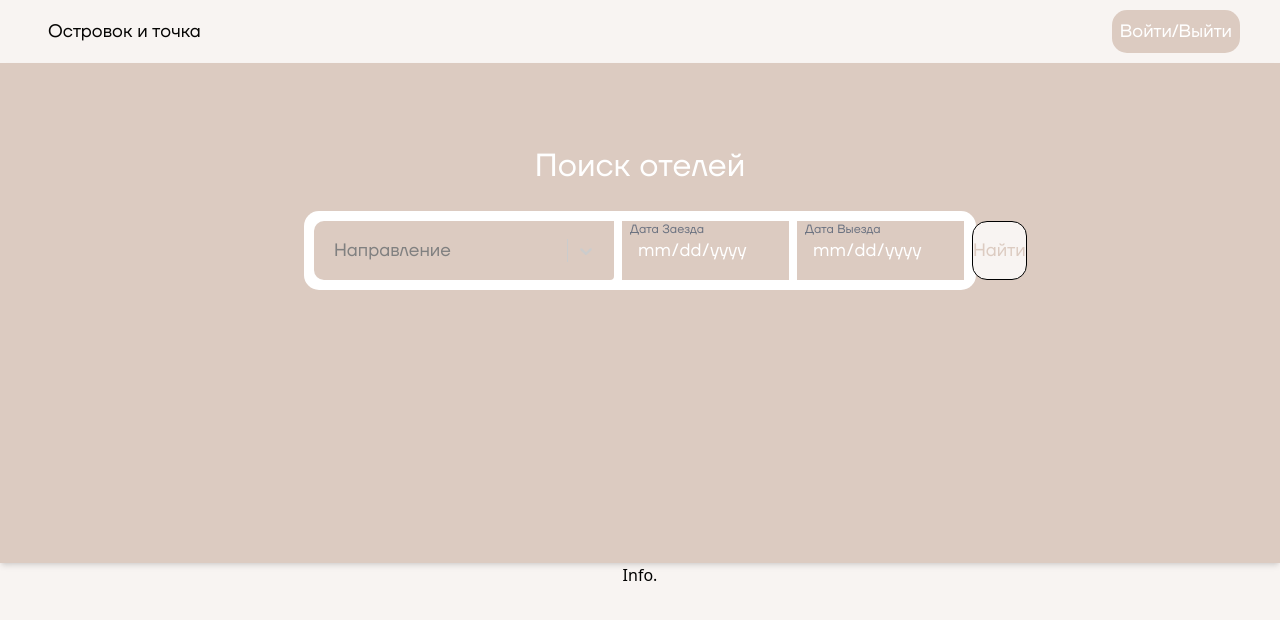
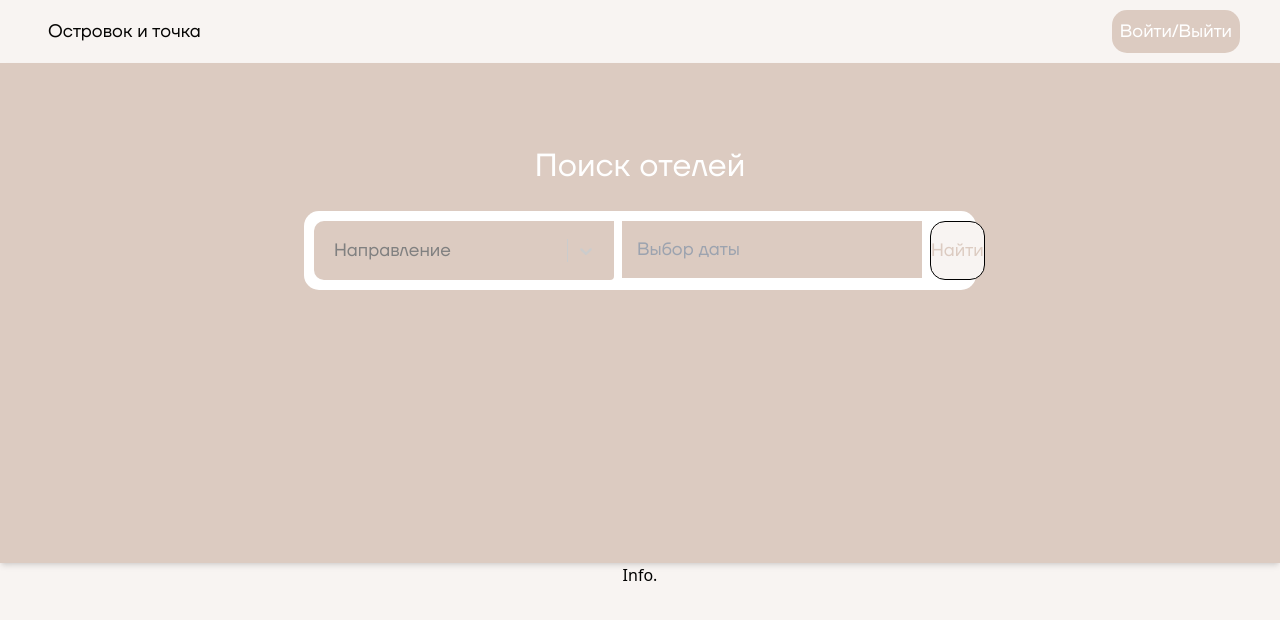
Before and after one commit to Roseskk/hotel_rental, a React (Create React App) app: page / in a window 1280 px wide. Shown: the top 620 px of the page. Built offline with nearby package versions, Linux system fonts and the light colour scheme; what miragejs would draw is missing.

Commit message:
datepicker

```diff
--- a/package.json
+++ b/package.json
@@ -11,8 +11,10 @@
     "@testing-library/user-event": "^13.5.0",
     "@trendyol-js/react-carousel": "^3.0.2",
     "formik": "^2.4.2",
+    "query-string": "^8.1.0",
     "react": "^18.2.0",
     "react-copy-to-clipboard": "^5.1.0",
+    "react-datepicker": "^4.14.1",
     "react-dom": "^18.2.0",
     "react-icons": "^4.9.0",
     "react-loader-spinner": "^5.3.4",
--- a/src/components/home/Search.jsx
+++ b/src/components/home/Search.jsx
@@ -1,9 +1,10 @@
-import React from 'react';
+import React, {useEffect} from 'react';
 import {Form, Formik} from "formik";
 import Select from "react-select";
 import Input from "../ui/form/Input";
-import {Link} from "react-router-dom";
 import Button from "../ui/form/Button";
+import DatePicker from "react-datepicker"
+import "react-datepicker/dist/react-datepicker.css";
 
 const Search = ({selectChange, position, onChange, date, onSearch}) => {
     const customStyles = {
@@ -33,13 +34,15 @@ const Search = ({selectChange, position, onChange, date, onSearch}) => {
     const options = [
         {value: 'Moscow', label: 'Москва'}
     ]
+
+    const [startDate, endDate] = date;
     return(
         <section className={'w-full tablet:h-[500px] bg-secondary shadow-md font-primary text-default tablet:p-20'}>
             <div className={'tablet:flex tablet:flex-col gap-[20px] text-white justify-center items-center'}>
                 <h1 className={'text-title'}>Поиск отелей</h1>
                     <Formik>
                         <Form
-                            className={'flex bg-white w-[60%] p-[10px] rounded-[15px] gap-2'}
+                            className={'flex bg-white w-[60%] p-[10px] rounded-[15px] gap-2 text-white'}
                             onSubmit={(e) => onSearch(e)}
                         >
                             <Select
@@ -49,8 +52,18 @@ const Search = ({selectChange, position, onChange, date, onSearch}) => {
                                 styles={customStyles}
                                 onChange={(target) => selectChange(target)}
                             />
-                            <Input changeHandler={onChange} name={'dateFrom'}  type={'date'} label={'Дата Заезда'} value={date.dateFrom} />
-                            <Input changeHandler={onChange} name={'dateTo'}  type={'date'} label={'Дата Выезда'} value={date.dateTo} />
+                            <DatePicker
+                                className={'block text-white bg-secondary outline-0  p-[15px] cursor-pointer min-w-[300px]'}
+                                selectsRange={true}
+                                minDate={new Date()}
+                                startDate={startDate}
+                                endDate={endDate}
+                                onChange={(update) => {
+                                    onChange(update);
+                                }}
+                                isClearable={true}
+                                placeholderText="Выбор даты"
+                            />
                             <Button value={'Найти'} />
                         </Form>
                     </Formik>
--- a/src/index.js
+++ b/src/index.js
@@ -30,7 +30,9 @@ createServer({
 
         this.get("/hotels/:position", (schema, request) => {
             let position = request.params.position
-
+            const url = new URL(request.url)
+            const queryParams = new URLSearchParams(url.searchParams);
+            console.log(request)
             return schema.hotels.where({position: position})
         })
 
--- a/src/pages/Home.jsx
+++ b/src/pages/Home.jsx
@@ -7,23 +7,19 @@ import {useHistory} from "react-router-dom";
 const Home = (props)  =>{
     const history = useHistory()
     const [position, setPosition] = useState()
-    const [dateData, setDateData] = useState({
-        dateFrom: '',
-        dateTo: ''
-    })
+    const [dateData, setDateData] = useState([null,null])
 
     const handleSelect = (e) => {
         setPosition(e)
     }
 
-    const handleDateTime = (e) => {
-        setDateData({
-            [e.target.name]: e.target.value
-        })
+    const handleDateTime = (date) => {
+        setDateData(date)
     }
 
     const handleSearch = (e) => {
         e.preventDefault()
+        if (!position) alert('hi')
         position && history.push(`/hotels/${position?.value}`)
     }
 
--- a/src/pages/Hotels.jsx
+++ b/src/pages/Hotels.jsx
@@ -7,10 +7,13 @@ import YandexMap from "../components/hotels/YandexMap";
 import {useDispatch} from "react-redux";
 import {transform} from "../redux/slices/hotels";
 import Loader from "../components/ui/loader/Loader";
+import qs from "query-string";
 
-const Hotels = () => {
+const Hotels = (props) => {
     const {position} = useParams()
-    const {data: hotelsData, isSuccess: hotelsSuccess, isFetching: hotelsFetching, isLoading: hotelsLoading} = useGetHotelsByPositionQuery(position)
+    const params = qs.parse(props.location.search, {ignoreQueryPrefix: true})
+    // console.log(params)
+    const {data: hotelsData, isSuccess: hotelsSuccess, isFetching: hotelsFetching, isLoading: hotelsLoading} = useGetHotelsByPositionQuery({position: position})
     const dispatch = useDispatch()
 
     useEffect(() => {
--- a/src/redux/api/rentalApi.js
+++ b/src/redux/api/rentalApi.js
@@ -7,7 +7,13 @@ export const rentalApi = createApi({
 
     endpoints: (build) => ({
         getHotelsByPosition: build.query({
-            query: (position) => `hotels/${position}`
+            query: (arg) => {
+                const {position,dateFrom,dateTo} = arg
+                return {
+                    url: `hotels/${position}`,
+                    method: 'GET'
+                }
+            }
         })
     })
 })
```
Also changed, not shown: 1 other file (tests, documents, lock files or other folders).
